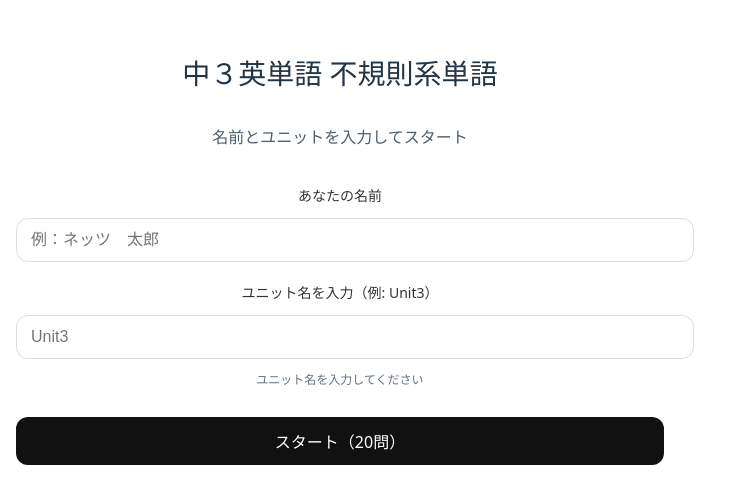
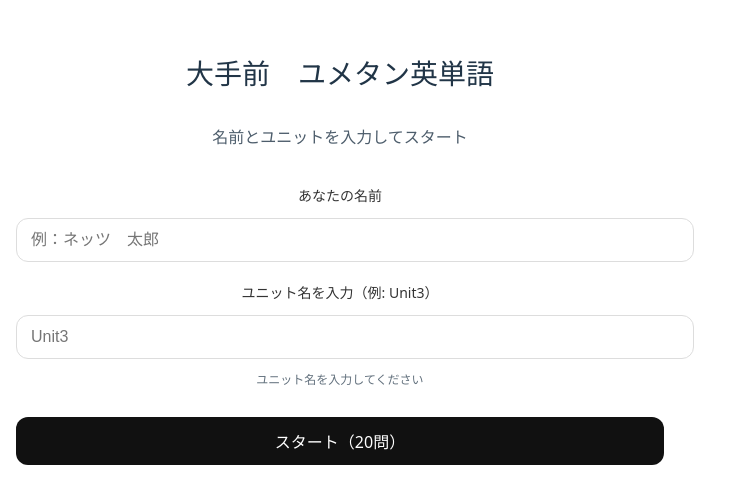
Before and after one commit to kohiramotonetz-create/ohtemae-tango, a React (Vite) app: page / in a window 1280 px wide. Shown: the part 148-652 px from the top of the page, without its empty margins (0-741 px from the left). Built offline with nearby package versions, Linux system fonts and the light colour scheme.

Commit message:
修正１６

```diff
--- a/src/App.jsx
+++ b/src/App.jsx
@@ -13,7 +13,7 @@ const APP_NAME = import.meta.env.VITE_APP_NAME;
 
 // 手入力補助用の候補（入力は自由。これ以外でもOK）
 const SUGGEST_UNITS = [
-  "Unit1","Unit2","Unit3","Unit4","Unit5","Unit6","Unit7","Unit8"
+  "Unit１","Unit２","Unit３","Unit４","Unit５","Unit６","Unit７","Unit８"
 ];
 
 // ========= ユーティリティ =========
@@ -246,7 +246,7 @@ function App() {
   if (step === "start") {
     content = (
       <div style={wrapStyle}>
-        <h1 style={{ fontSize: 28, marginBottom: 8 }}>中３英単語 不規則系単語</h1>
+        <h1 style={{ fontSize: 28, marginBottom: 8 }}>大手前　ユメタン英単語</h1>
         <p style={{ opacity: 0.8, marginBottom: 16 }}>名前とユニットを入力してスタート</p>
 
         <label style={labelStyle}>あなたの名前</label>
```
